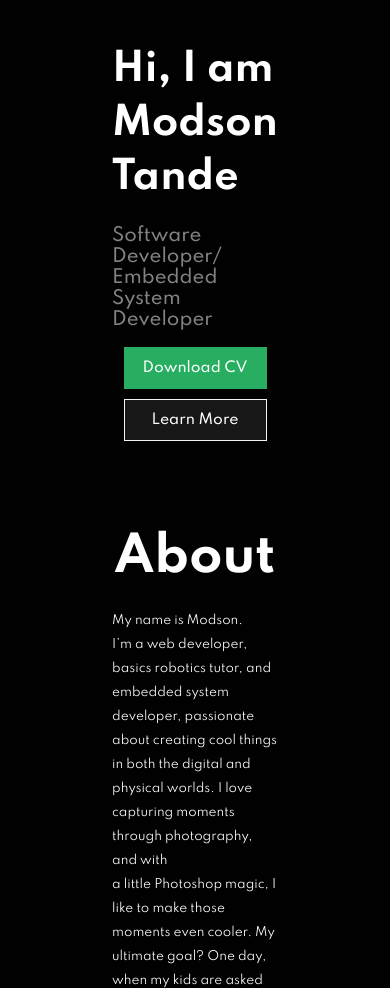
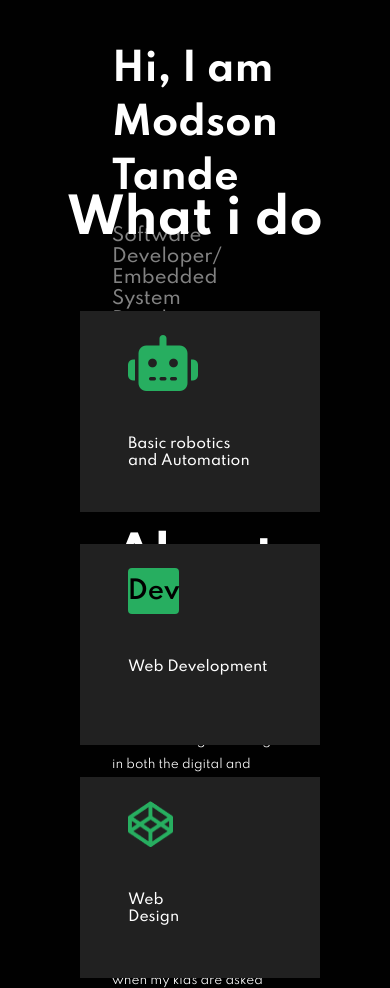
Before and after one commit to Modsontech45/Resume, a plain HTML site: page index.html in a window 390 px wide. Shown: the part 861-1849 px from the top of the page. Drawn offline with nearby package versions, Linux system fonts and the light colour scheme.

Commit message:
Initial commit

```diff
--- a/style.css
+++ b/style.css
@@ -858,7 +858,7 @@ h6{
         align-items: center;
         justify-content: center;
         gap: 4rem;
-        margin-top: 2000px;
+        margin-top: 100px;
 
     }
     .skills h2{
```
